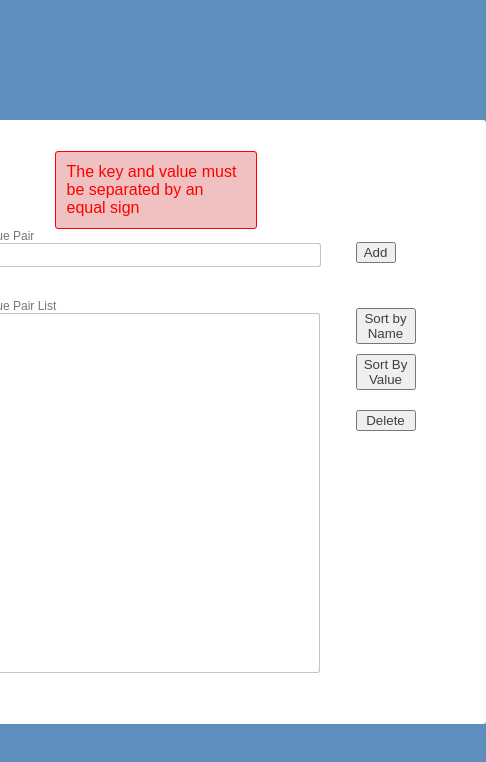
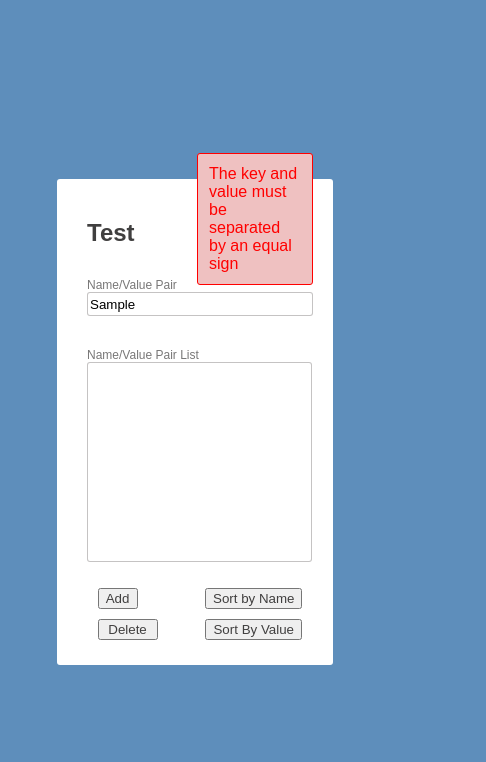
Before and after one commit to immirg/JsTest, a website: page task1/tsk1.html in a window 390 px wide. Both pictures are taken after typing "Sample" into the empty fields and a click on the button "Add". Shown: the whole page, 486 px wide, since content can reach past the window. Drawn offline with Linux system fonts and the light colour scheme.

Commit message:
Adaptive layout has been added

```diff
--- /dev/null
+++ b/task1/styles/style-0-480.css
@@ -0,0 +1,38 @@
+@media screen and (max-width: 480px) {
+    body {
+        min-width: 290px;
+    }
+    .main-block {
+        padding: 20px 20px 20px 30px;
+    }
+    .name-value {
+        width: 220px;
+    }
+    .name-value-list {
+        width: 225px;
+        height: 200px;
+    }
+    .wrapper {
+        display: flex;
+        flex-direction: column;
+    }
+    .buttons {
+        display: grid;
+        grid-template-columns: 1fr 1fr;
+        margin: auto;
+    }
+    .sort-by-name {
+    }
+    .add, .sort-by-name, .sort-by-value, .delete {
+        margin: 5px;
+    }
+    .sort-by-value {
+        order: 1;
+    }
+    .delete {
+        order: 0;
+    }
+    .div-err {
+        bottom: 360px;
+    }
+}
--- /dev/null
+++ b/task1/styles/style-481-768.css
@@ -0,0 +1,15 @@
+@media screen and (min-width: 481px) and (max-width: 768px) {
+    .main-block {
+        padding: 20px 20px 20px 30px;
+    }
+    .name-value {
+        width: 220px;
+    }
+    .name-value-list {
+        width: 225px;
+        height: 280px;
+    }
+    .div-err {
+        bottom: 380px;
+    }
+}
--- a/task1/style.css
+++ b/task1/styles/style.css
@@ -26,19 +26,15 @@ h2, button {
 .name-value {
     width: 370px;
     height: 20px;
-    /*position: relative;*/
 }
 .name-value-list {
     width: 375px;
-    height: 360px;
+    height: 330px;
 }
 .name-value, .name-value-list {
     border: 1px solid rgba(191, 189, 189, 0.9);
     border-radius: 3px;
     margin-bottom: 20px;
-}
-.div-name-value {
-    /*position: relative;*/
 }
 p {
     color: #787777;
@@ -51,7 +47,7 @@ p {
 .buttons {
     display: flex;
     flex-direction: column;
-    margin: 25px 40px auto 35px;
+    margin: 27px 40px auto 35px;
 }
 .add {
     margin-bottom: 45px;
@@ -69,7 +65,7 @@ p {
 /*------------------error pop-up-----------------*/
 .div-err {
     position: absolute;
-    bottom: 465px;
+    bottom: 430px;
     left: 110px;
     display: none;
     max-width: 200px;
--- a/task1/tsk1.html
+++ b/task1/tsk1.html
@@ -5,19 +5,21 @@
     <meta name="viewport" content="width=device-width, user-scalable=no, initial-scale=1.0, maximum-scale=1.0, minimum-scale=1.0">
     <meta http-equiv="X-UA-Compatible" content="ie=edge">
     <title>Document</title>
-    <link rel="stylesheet" href="style.css">
+    <link rel="stylesheet" href="styles/style.css">
+    <link rel="stylesheet" href="styles/style-0-480.css">
+    <link rel="stylesheet" href="styles/style-481-768.css">
     <script src="script.js" defer></script>
 </head>
 <body>
 <div class="main-block">
     <h2>Test</h2>
     <div class="wrapper">
-        <div class="input-fields">
+        <div>
             <div class="div-err" id="divErrMsg">
                 <p class="p-err" id="pErrMsg"></p>
             </div>
             <p class="text">Name/Value Pair</p>
-            <div class ="div-name-value">
+            <div>
                 <label><input type="text" class="name-value" id="nameValue" placeholder="Name=Value"></label>
             </div>
             <p class="text">Name/Value Pair List</p>
```
